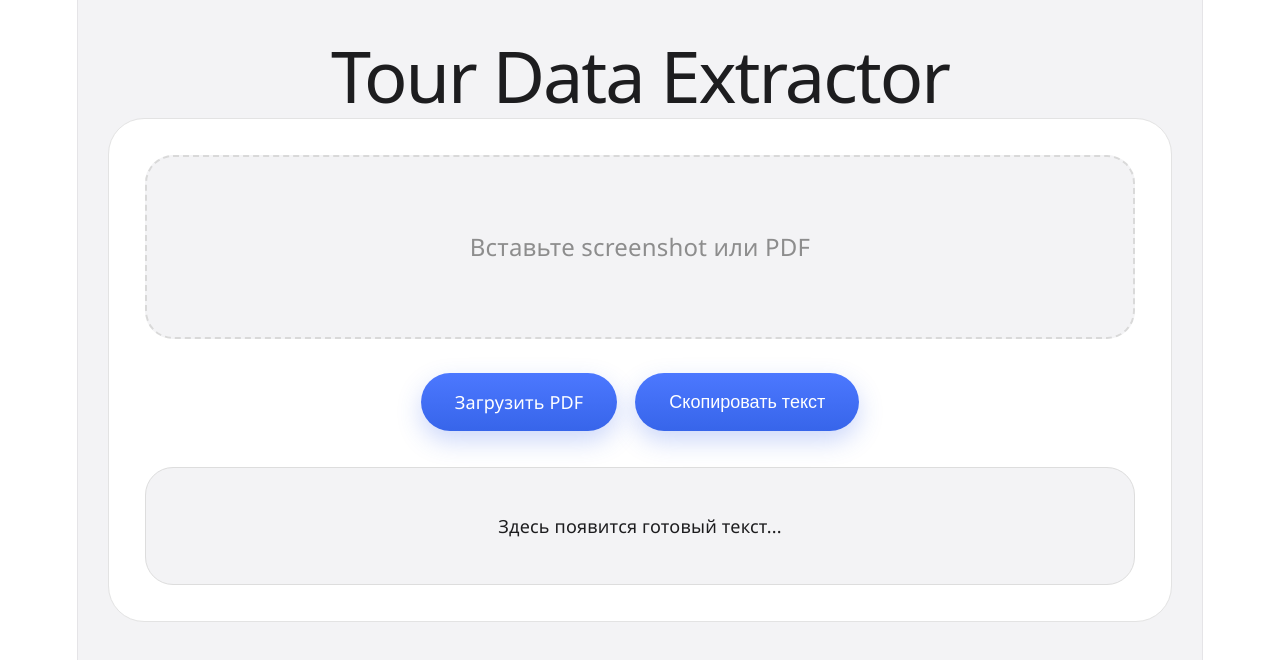
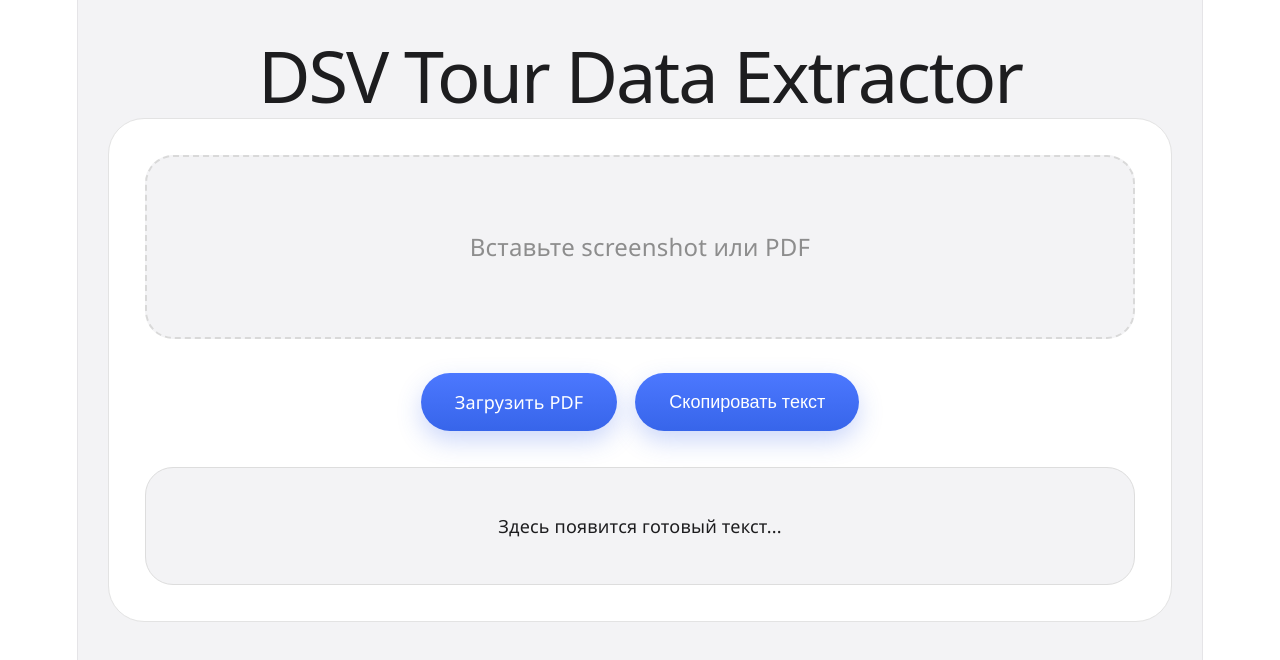
Before and after one commit to CV927/dsv-tour-data-extractor, a React (Vite) app: page / in a window 1280 px wide. Shown: the top 660 px of the page. Built offline with nearby package versions, Linux system fonts and the light colour scheme.

Commit message:
update parser and design

```diff
--- a/src/App.tsx
+++ b/src/App.tsx
@@ -224,7 +224,7 @@ export default function App() {
             letterSpacing: "-2px",
           }}
         >
-          Tour Data Extractor
+          DSV Tour Data Extractor
         </h1>
 
         <div
```
